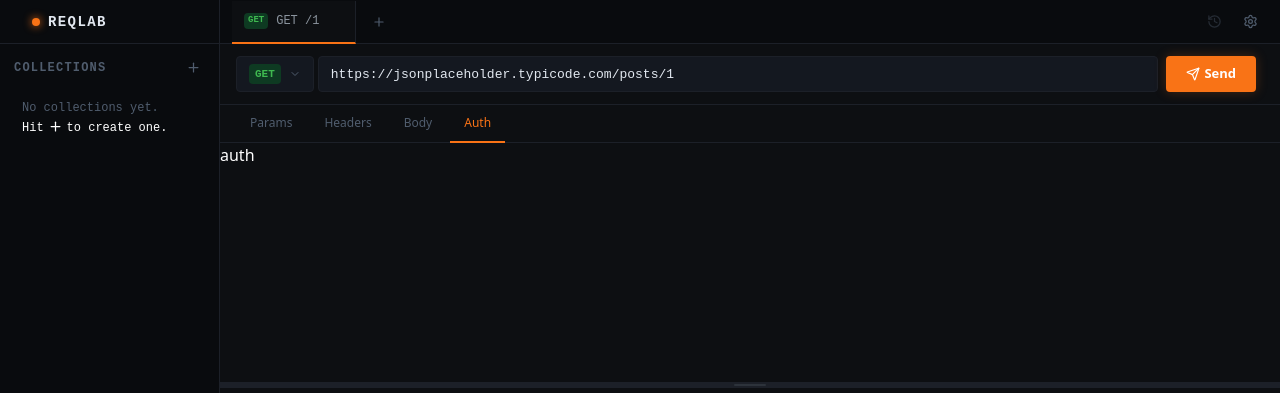
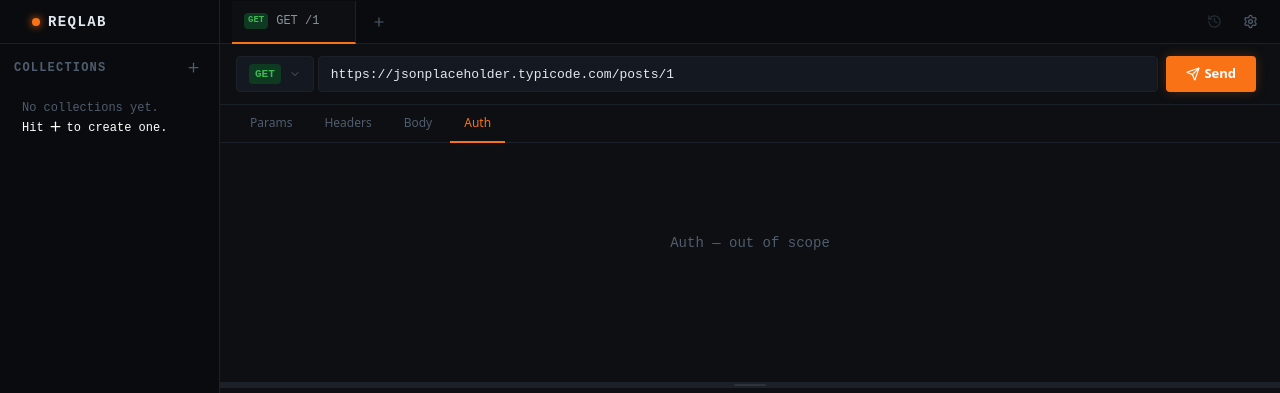
Before and after one commit to vilnout/ReqLab, a React (Vite) app: page / in a window 1280 px wide. Both pictures are taken after a click on the button "Auth". Shown: the top 393 px of the page. Built offline with nearby package versions, Linux system fonts and the light colour scheme.

Commit message:
feat: add AuthPlaceholder informing auth choice

```diff
--- a/src/components/request/RequestPanel.tsx
+++ b/src/components/request/RequestPanel.tsx
@@ -20,8 +20,16 @@ export const RequestPanel = () => {
         {activePanel === "params" && <KeyValueEditor type="params" />}
         {activePanel === "headers" && <KeyValueEditor type="headers" />}
         {activePanel === "body" && <BodyEditor />}
-        {activePanel === "auth" && <div>auth</div>}
+        {activePanel === "auth" && <AuthPlaceholder />}
       </div>
     </div>
   );
 };
+
+const AuthPlaceholder = () => {
+  return (
+    <div className="text-text-ghost flex h-50 items-center justify-center font-mono text-sm">
+      Auth — out of scope
+    </div>
+  );
+};
```
